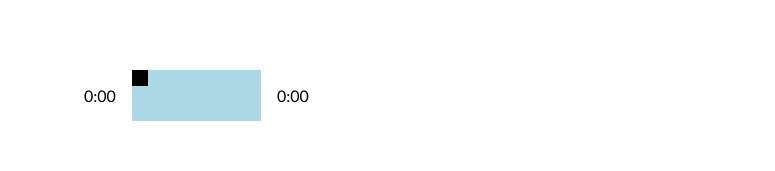
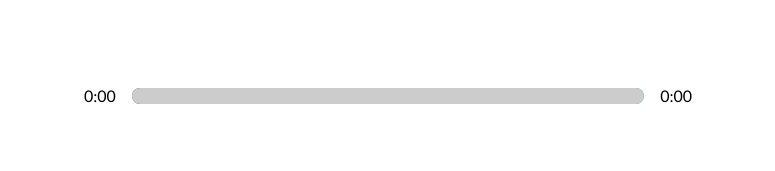
Before and after one commit to akashrattan43/music-app, a React (Create React App) app: page / in a window 1280 px wide. Shown: the part 490-661 px from the top of the page, without its empty margins (252-1027 px from the left). Built offline with nearby package versions, Linux system fonts and the light colour scheme.

Commit message:
input range color coded with songinfo color

```diff
--- a/src/App.js
+++ b/src/App.js
@@ -4,7 +4,7 @@
 import Player from "./components/Player";
 import Song from "./components/Song";
 import Library from "./components/Library";
-import Nav from './components/Nav'
+import Nav from "./components/Nav";
 //adding styles
 import "./styles/app.scss";
 //adding data from util file where songs excist
@@ -20,16 +20,27 @@
   const [songInfo, setSongInfo] = useState({
     currentTime: 0,
     duration: 0,
+    animationPercentange: 0,
   });
-  const [libraryStatus, setLibraryStatus] = useState(false)
+  const [libraryStatus, setLibraryStatus] = useState(false);
   const timeUpdateHandler = (e) => {
     const current = e.target.currentTime;
     const duration = e.target.duration;
-    setSongInfo({ ...songInfo, currentTime: current, duration: duration });
+    //calculate percentage
+    const roundedCurrent = Math.round(current);
+    const roundedDuration = Math.round(duration);
+    const animation = Math.round((roundedCurrent / roundedDuration)* 100);
+
+    setSongInfo({
+      ...songInfo,
+      currentTime: current,
+      duration: duration,
+      animationPercentage: animation,
+    });
   };
   return (
     <div className="App">
-    <Nav libraryStatus={libraryStatus} setLibraryStatus={setLibraryStatus}/>
+      <Nav libraryStatus={libraryStatus} setLibraryStatus={setLibraryStatus} />
       <Song currentSong={currentSong} />
       <Player
         setSongInfo={setSongInfo}
--- a/src/components/Player.jsx
+++ b/src/components/Player.jsx
@@ -71,12 +71,21 @@
     }
     playAudio(isPlaying, audioRef);
   };
+  // add the styles
+  const trackAnim = {
+    transform: `translateX(${songInfo.animationPercentage}%)`,
+  };
 
   return (
     <div className="player">
       <div className="time-control">
         <p>{getTime(songInfo.currentTime)}</p>
-        <div className="track">
+        <div
+          style={{
+            background: `linear-gradient(to right, ${currentSong.color[0]}, ${currentSong.color[1]})`,
+          }}
+          className="track"
+        >
           <input
             onChange={dragHandler}
             min={0}
@@ -84,9 +93,7 @@
             value={songInfo.currentTime}
             type="range"
           />
-          <div className="animate-track">
-
-          </div>
+          <div style={trackAnim} className="animate-track"></div>
         </div>
         <p>{songInfo.duration ? getTime(songInfo.duration) : "0:00"}</p>
       </div>
--- a/src/styles/_player.scss
+++ b/src/styles/_player.scss
@@ -5,40 +5,67 @@
   align-items: center;
   justify-content: space-between;
 }
+
 .time-control {
   width: 50%;
   display: flex;
+  align-items: center;
   input {
     width: 100%;
     -webkit-appearance: none;
     background: transparent;
     cursor: pointer;
   }
-    p{
+
+  p {
     padding: 1rem;
   }
 }
-
 .play-control {
   display: flex;
   justify-content: space-between;
   align-items: center;
   padding: 1rem;
-    width: 30%;
+
+  width: 40%;
   svg {
     cursor: pointer;
   }
 }
-input[type='range']:focus{
+
+.track {
+  width: 100%;
+  height: 1rem;
+  position: relative;
+  overflow: hidden;
+  border-radius: 1rem;
+}
+.animate-track {
+  background: rgb(204, 204, 204);
+  width: 100%;
+  height: 100%;
+  position: absolute;
+  top: 0;
+  left: 0;
+  transform: translateX(0%);
+  padding: 1rem;
+  pointer-events: none;
+}
+
+input[type="range"]:focus {
   outline: none;
 }
-input[type='range']::-webkit-slider-thumb{
+input[type="range"]::-webkit-slider-thumb {
   -webkit-appearance: none;
   height: 16px;
   width: 16px;
-  background: black;
 }
 
-.track{
-  background: lightblue;
+@media screen and (max-width: 768px) {
+  .time-control {
+    width: 90%;
   }
+  .play-control {
+    width: 80%;
+  }
+}
```
Lines whose indentation alone changed are shown as unchanged.
